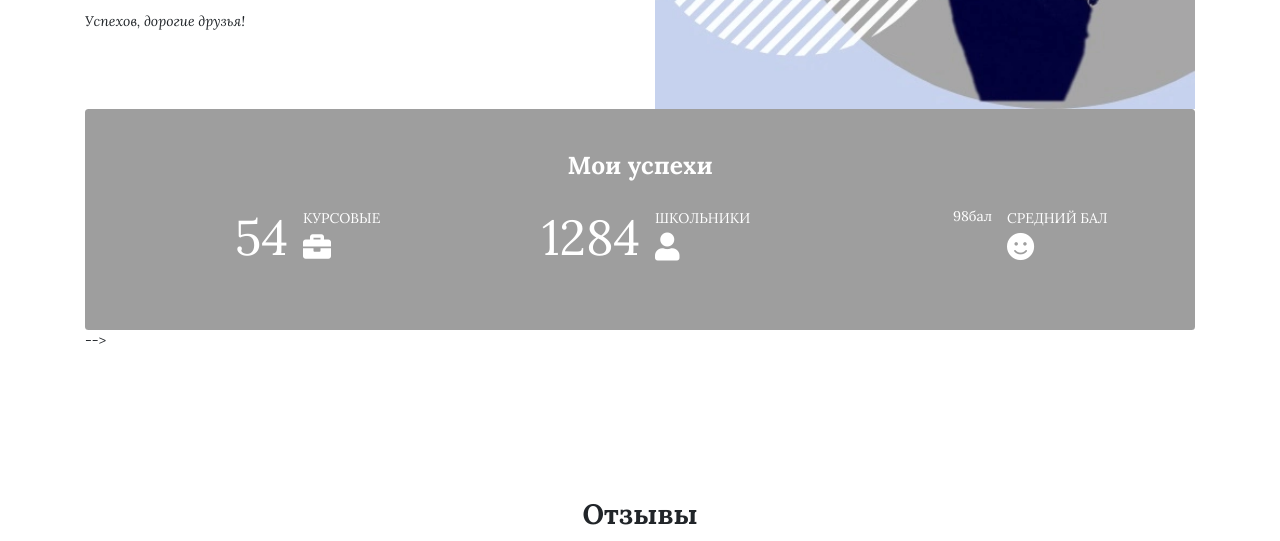
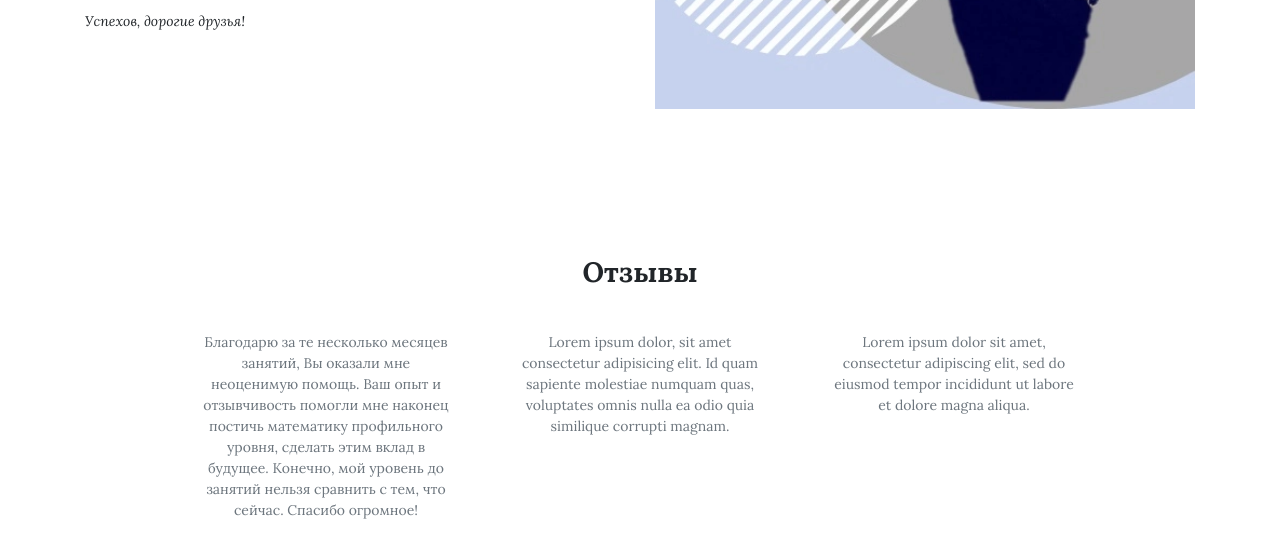
Before and after one commit to DotikDeveloper/MathTeacher, a plain HTML site: page index.html in a window 1280 px wide. Shown: the part 1273-1814 px from the top of the page. Drawn offline with nearby package versions, Linux system fonts and the light colour scheme.

Commit message:
удалил счетчики

```diff
--- a/index.html
+++ b/index.html
@@ -126,66 +126,6 @@
         <!-- /counter -->
 
 
-        <!--<div class="container my-5 z-depth-1 px-0 rounded">
-
-
-            <!--Section: Content-->
-            <section class="white-text grey p-5 rounded">
-
-                <h3 class="text-center font-weight-bold mb-4 pb-2">Мои успехи</h3>
-
-                <div class="row">
-
-                    <div class="col-md-4 mb-4">
-                        <div class="row">
-                            <div class="col-6 pr-0">
-                                <h4 class="display-4 text-right mb-0 count-up" data-from="0" data-to="54"
-                                    data-time="2000">54</h4>
-                            </div>
-
-                            <div class="col-6">
-                                <p class="text-uppercase font-weight-normal mb-1">Курсовые</p>
-                                <p class="mb-0"><i class="fas fa-briefcase fa-2x mb-0"></i></p>
-                            </div>
-                        </div>
-                    </div>
-
-                    <div class="col-md-4 mb-4">
-                        <div class="row">
-                            <div class="col-6 pr-0">
-                                <h4 class="display-4 text-right mb-0 count1" data-from="0" data-to="1284"
-                                    data-time="2000">1284</h4>
-                            </div>
-
-                            <div class="col-6">
-                                <p class="text-uppercase font-weight-normal mb-1">Школьники</p>
-                                <p class="mb-0"><i class="fas fa-user fa-2x mb-0"></i></p>
-                            </div>
-                        </div>
-                    </div>
-
-                    <div class="col-md-4 mb-4">
-                        <div class="row">
-                            <div class="col-6 pr-0">
-                                <h4 class="display-4 text-right"><span class="d-flex justify-content-end"><span
-                                            class="count2" data-from="0" data-to="98" data-time="2000">98</span>
-                                        бал</span></h4>
-                            </div>
-
-                            <div class="col-6">
-                                <p class="text-uppercase font-weight-normal mb-1">Средний бал</p>
-                                <p class="mb-0"><i class="fas fa-smile fa-2x mb-0"></i></p>
-                            </div>
-                        </div>
-                    </div>
-
-                </div>
-
-            </section>
-            <!--Section: Content-->
-
-
-        </div>-->
 
 
         <!-- /testimonials -->
```
